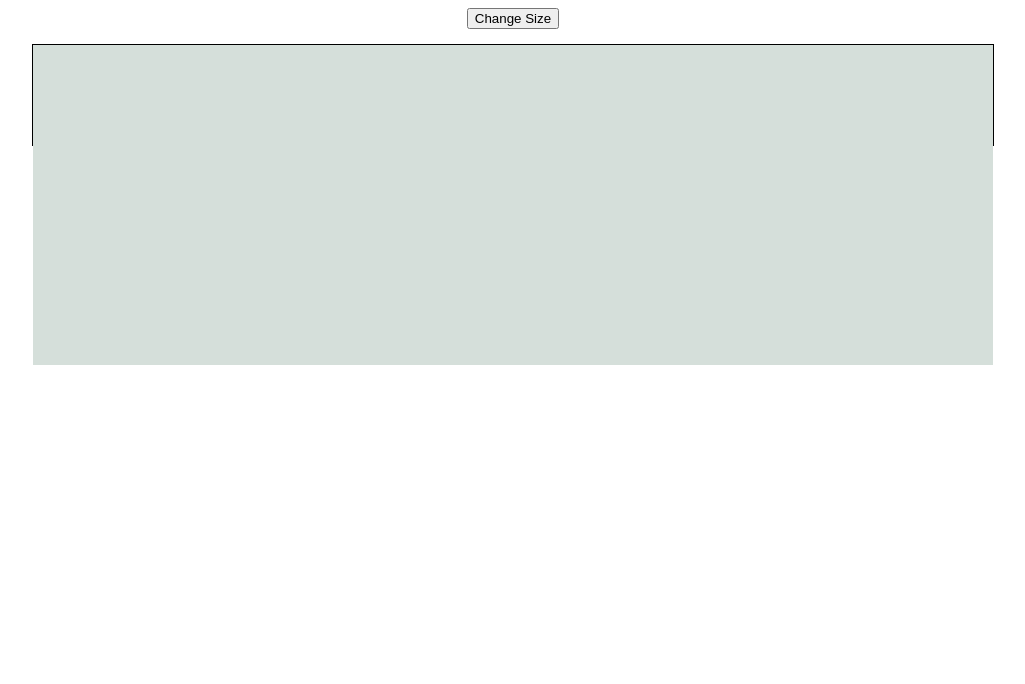
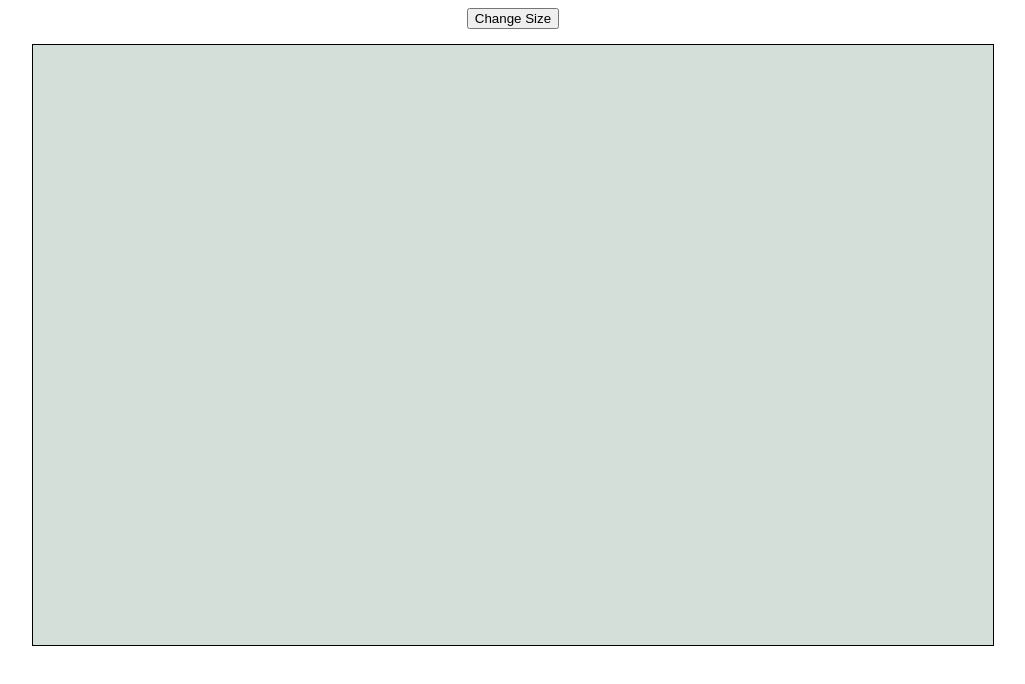
Before and after one commit to Protegee1505/Etch-A-Sketch, a plain HTML site: page index.html in a window 1280 px wide. Shown: the whole page, without its empty margins (127-1152 px from the left). Drawn offline with Linux system fonts and the light colour scheme.

Commit message:
Now changing size of grid will not change the height of the screen.

```diff
--- a/style.css
+++ b/style.css
@@ -7,7 +7,7 @@ html {
   grid-template-columns: repeat(16, 1fr);
   grid-template-rows: repeat(16, 1fr);
   width: 960px;
-  height: 100px;
+  height: 600px;
   margin: 15px auto;
   grid-column-gap: 0px;
   grid-row-gap: 0px;
@@ -16,7 +16,8 @@ html {
 
 .box {
   background-color: rgb(213, 223, 218);
-  height: 20px;
+  height: 100%;
+  width: 100%;
   border: none;
 }
 
```
